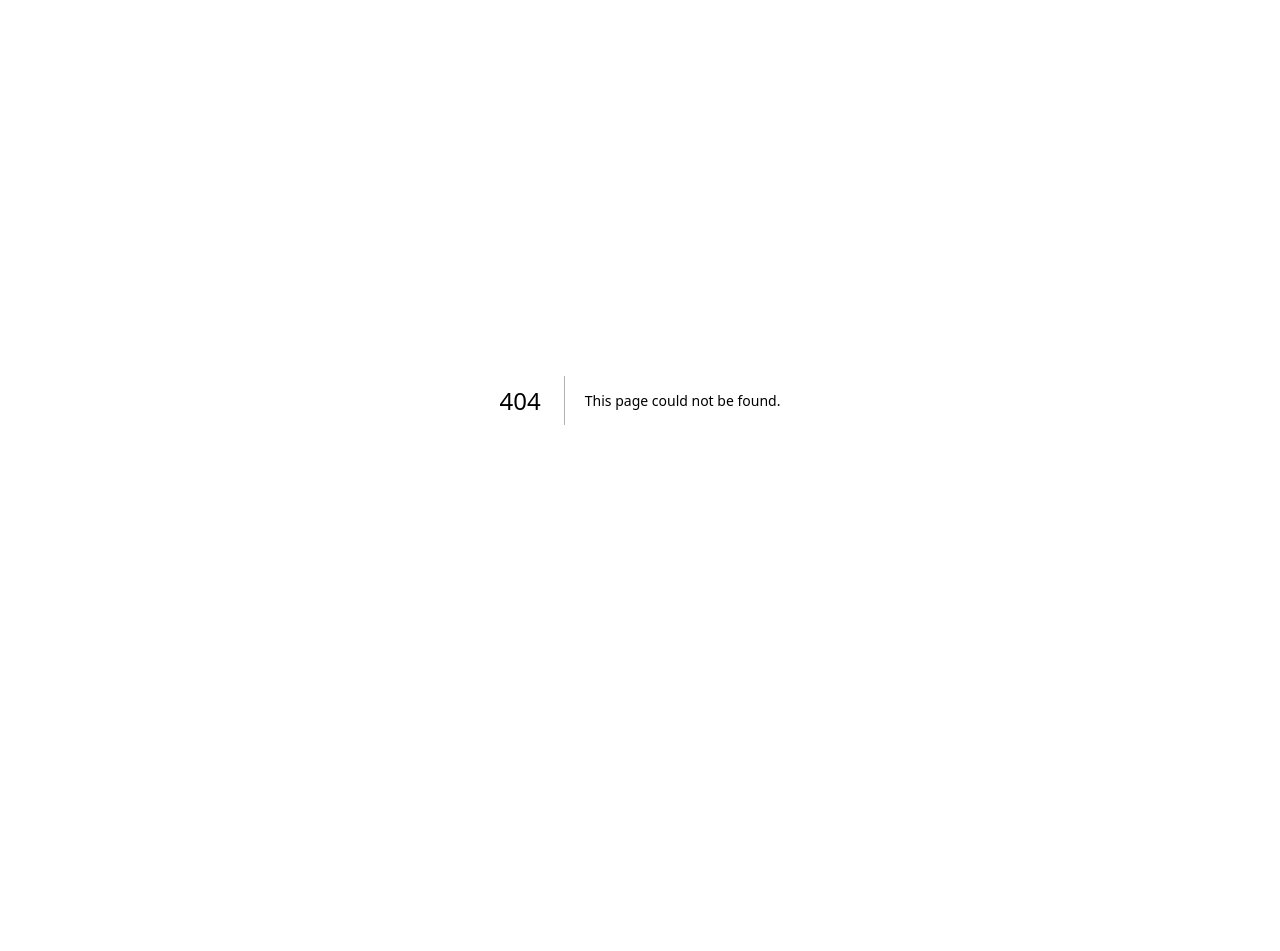
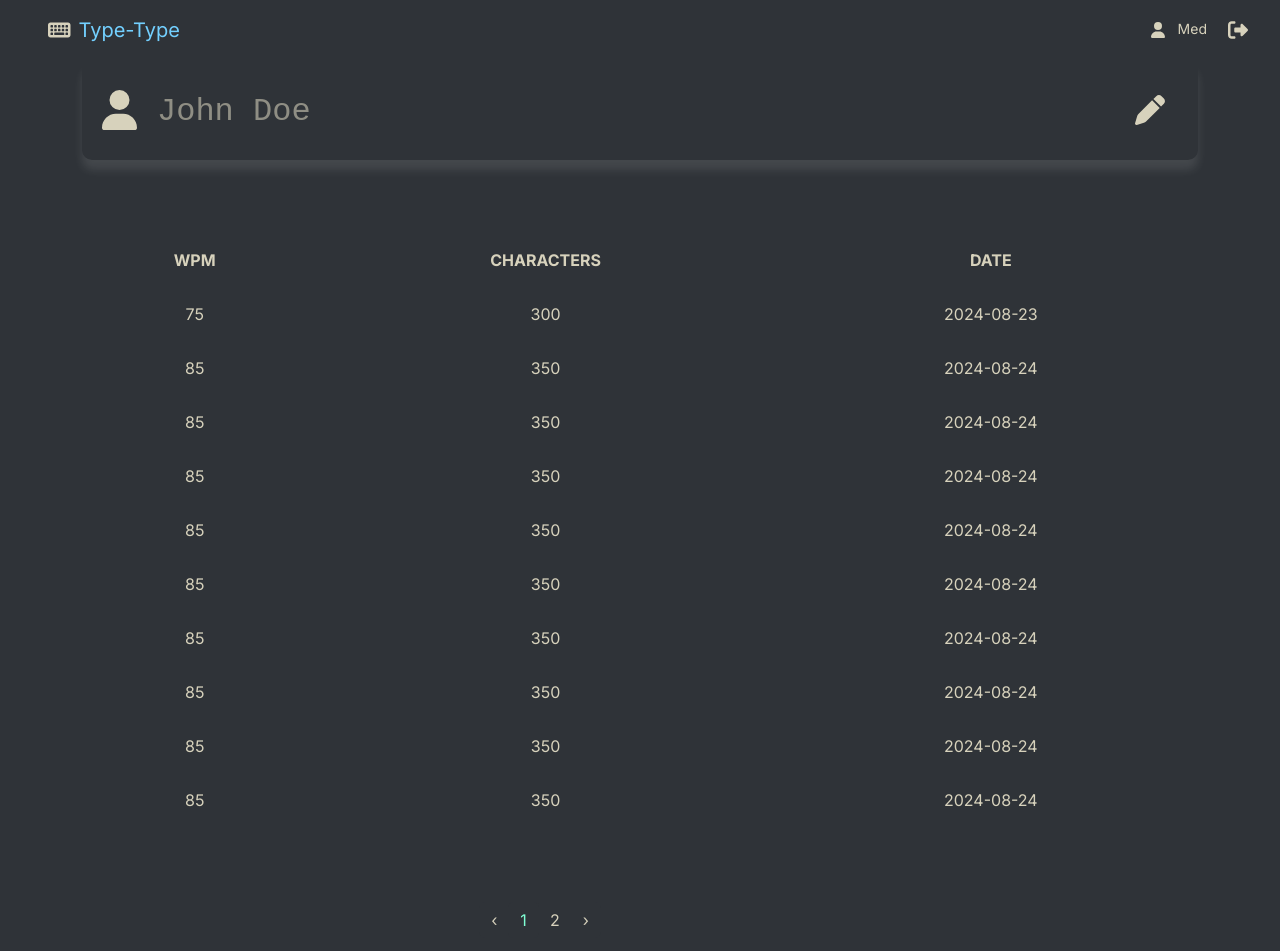
Before and after one commit to MedSyd1/type-front, a Next.js app: page /profile in a window 1280 px wide. Before the commit this address had no page. Shown: the top 951 px of the page. Before the commit the page ends 800 px from the top, so only its background shows below. Built offline with nearby package versions, Linux system fonts and the light colour scheme.

Commit message:
only the edit page left

```diff
--- a/app/components/Header.tsx
+++ b/app/components/Header.tsx
@@ -9,13 +9,13 @@ export default function Header() {
   <>
     <nav className="navbar navbar-light " style={{background:""}}>
 
-        <a className="navbar-brand" href="#home" style={{color : "#73D0FF"}}>
+        <a className="navbar-brand" href="/home" style={{color : "#73D0FF"}}>
             <FontAwesomeIcon className="ms-5 me-2 fa-1x" style={{color:'#D7D2BC'}} icon={faKeyboard}/>
             Type-Type
         </a>
 
         <div className="d-flex align-items-center">
-          <a className="btn" href="#Profile" style={{ color: "#D7D2BC" }}>
+          <a className="btn" href="/profile" style={{ color: "#D7D2BC" }}>
             <FontAwesomeIcon className="btn" style={{ color: '#D7D2BC' }} icon={faUser} />
             <small style={{ lineHeight: '1' }}>Med</small> {/* Adjust margin as needed */}
           </a>
--- a/app/components/Result.tsx
+++ b/app/components/Result.tsx
@@ -4,31 +4,29 @@ import { faChevronRight } from '@fortawesome/free-solid-svg-icons';
 import { TestProps } from '../provider';
 import "./result.css"
 
-export default function Result({ setResult }: TestProps) {
+export default function Result({updateState,wpm,ts,nc,nw}:TestProps) {
     return (
         <div className="Resultcontainer">
             <div className="wpm">
                 <label htmlFor="">wpm</label>
-                <div className="div">73</div>
+                <div className="div">{wpm}</div>
             </div>
             <div className="container1">
                 <div className="characters">
                     <label htmlFor="">characters</label>
                     <div className="char">
-                        <span>91</span>
-                        <span>/</span>
-                        <span>7</span>
-                        <span>/</span>
-                        <span>1</span>
+                        <span className='correctNc'>{nc}</span>
+                        <span> / </span>
+                        <span className='wrongNw'>{nw}</span>
                         </div>
                 </div>
                 <div className="time">
                     <label htmlFor="">time</label>
-                    <div className="tm">15 s</div>
+                    <div className="tm">{Math.floor(ts || 0)} <span className='seconds'>s</span></div>
                 </div>
             </div>
             <div className="button-container">
-                <button className="icon-button" onClick={() => setResult(false)}>
+                <button className="icon-button" onClick={updateState}>
                     <FontAwesomeIcon icon={faChevronRight} />
                 </button>
             </div>
--- a/app/components/Test.tsx
+++ b/app/components/Test.tsx
@@ -9,7 +9,7 @@ import {
   TestProps,
 } from "../provider";
 
-export default function Test({ setResult }: TestProps) {
+export default function Test({getInfos}:TestProps) {
   const [line, setLine] = useState("");
   const [characters, setCharacters] = useState<customeCharacter[]>([]);
   const [expectedLetter, setExpectedLetter] = useState<customeCharacter | null>(
@@ -21,10 +21,10 @@ export default function Test({ setResult }: TestProps) {
   const [R, setR] = useState(true);
   const [start,setStart] = useState<Date | null>(null)
   const [end,setEnd] = useState<Date | null>(null)
-  const [AR,setAR] = useState(false)
+
+
   const handleKeydown = (event: KeyboardEvent) => {
 
-    setAR(true)
 
     if (event.key === "Backspace") {
       setR(false);
@@ -47,9 +47,10 @@ export default function Test({ setResult }: TestProps) {
     });
   };
 
+
   useEffect(() => {
-    // setLine(randomWords(10).join(" ").trim());
-    setLine("make make make");
+    // setLine(randomWords(1).join(" ").trim());
+    setLine("make then that lost of");
     window.addEventListener("keydown", handleKeydown);
     return () => {
       window.removeEventListener("keydown", handleKeydown);
@@ -65,18 +66,11 @@ export default function Test({ setResult }: TestProps) {
     if (index === 1 && start === null)
         setStart(new Date())
     if (index === line.length) {
-      if (correctIds.includes(index - 1)) {
-        setLine("");
-        setCharacters([]);
-        setExpectedLetter(null);
-        setIndex(0);
-        setCorrectIds([]);
-        setWrongIds([]);
-        setR(true);
+      if (correctIds.includes(index - 1) || wrongIds.includes(index -1)) {
         if(end === null)
           setEnd(new Date())
-        // setResult(true)
       }
+
     }
     setExpectedLetter(arrayCharacters(line)[index]);
   }, [index]);
@@ -95,11 +89,13 @@ export default function Test({ setResult }: TestProps) {
     }
   }, [R]);
 
-useEffect(()=>{
-  console.log("start : " , start?.getTime())
-  console.log("end  : " , end?.getTime())
+useEffect(() =>{
+  if (start !== null && end !== null)
+    if(getInfos)
+    getInfos(start,end,correctIds,wrongIds)
+},[start,end])
 
-},[start,end])
+
 
   return (
     <div className="container">
--- a/app/home/page.tsx
+++ b/app/home/page.tsx
@@ -5,18 +5,37 @@ import Test from '../components/Test';
 import { useState } from "react";
 import Result from "../components/Result";
 
+
 export default function Home() {
 
   const [result,setResult] = useState(false);
+  const [ts,setTs] = useState(0);
+  const [wpm,setWpm] = useState(0);
+  const [nc,setNc] = useState(0);
+  const [nw,setNw] = useState(0);
 
+
+  const getInfos = (start:Date,end:Date,corretIds:number[],wrongIds:number[]) => {
+
+    setNc(corretIds.length)
+    setNw(wrongIds.length)
+    let ts = (end.getTime() - start.getTime()) / 1000;
+    setTs(ts)
+    let tm = ts / 60;
+    const words = corretIds.length / 5;
+    const wpm = Math.round(words / tm);
+    setWpm(wpm)
+    setResult(true)
+  }
 
   return (
     <>
       <Header></Header>
       <main>
-        {/* here we need to create a condition to render either the Test or the Result */}
-      {!result && <Test  setResult={setResult} />}
-      {result && <Result setResult={setResult} />}
+      {!result && <Test  getInfos={getInfos}  />}
+
+      {result && <Result  updateState={()=> setResult(false)} wpm={wpm} ts={ts} nc={nc} nw={nw} />}
+
       </main>
 
     </>
--- /dev/null
+++ b/app/profile/page.tsx
@@ -0,0 +1,95 @@
+"use client";
+// Profile.tsx
+import { faUser, faPen } from '@fortawesome/free-solid-svg-icons';
+import { useState } from 'react';
+import { Pagination } from 'react-bootstrap'; // Import Pagination
+import Header from "../components/Header";
+import "./profile.css";
+import { FontAwesomeIcon } from '@fortawesome/react-fontawesome';
+
+const resultsPerPage = 10; // Number of results per page
+
+export default function Profile() {
+  const [currentPage, setCurrentPage] = useState(1);
+
+  const results = [
+    { wpm: 75, characters: 300, date: '2024-08-23' },
+    { wpm: 85, characters: 350, date: '2024-08-24' },
+    { wpm: 85, characters: 350, date: '2024-08-24' },
+    { wpm: 85, characters: 350, date: '2024-08-24' },
+    { wpm: 85, characters: 350, date: '2024-08-24' },
+    { wpm: 85, characters: 350, date: '2024-08-24' },
+    { wpm: 85, characters: 350, date: '2024-08-24' },
+    { wpm: 85, characters: 350, date: '2024-08-24' },
+    { wpm: 85, characters: 350, date: '2024-08-24' },
+    { wpm: 85, characters: 350, date: '2024-08-24' },
+    { wpm: 85, characters: 350, date: '2024-08-24' },
+    { wpm: 85, characters: 350, date: '2024-08-24' },
+    // Add more results as needed
+  ];
+
+  const indexOfLastResult = currentPage * resultsPerPage;
+  const indexOfFirstResult = indexOfLastResult - resultsPerPage;
+  const currentResults = results.slice(indexOfFirstResult, indexOfLastResult);
+
+  const pageNumbers = Math.ceil(results.length / resultsPerPage);
+
+  return (
+    <>
+      <Header />
+      <div className="container profile-container">
+        <div className="userSection">
+          <div className="user-info">
+            <FontAwesomeIcon className="user-icon" icon={faUser} />
+            <div className="user-details">
+              <h2 className="user-name">John Doe</h2>
+            </div>
+          </div>
+          <FontAwesomeIcon className="btn edit-icon" icon={faPen} onClick={()=>console.log("edit")} />
+        </div>
+
+        <div className="result-table mt-5">
+
+          <table className="custom-table table-striped table-dark">
+            <thead>
+              <tr>
+                <th>WPM</th>
+                <th>Characters</th>
+                <th>Date</th>
+              </tr>
+            </thead>
+            <tbody>
+              {currentResults.map((result, index) => (
+                 <tr key={index}>
+                  <td>{result.wpm}</td>
+                  <td>{result.characters}</td>
+                  <td>{result.date}</td>
+                </tr>
+              ))}
+            </tbody>
+          </table>
+
+
+          <Pagination className="justify-content-center custom-pagination">
+  <Pagination.Prev
+    onClick={() => setCurrentPage(prev => Math.max(prev - 1, 1))}
+  />
+  {[...Array(pageNumbers)].map((_, index) => (
+    <Pagination.Item
+      key={index + 1}
+      active={index + 1 === currentPage}
+      onClick={() => setCurrentPage(index + 1)}
+    >
+      {index + 1}
+    </Pagination.Item>
+  ))}
+  <Pagination.Next
+    onClick={() => setCurrentPage(prev => Math.min(prev + 1, pageNumbers))}
+  />
+</Pagination>
+
+        </div>
+      </div>
+    </>
+  );
+}
--- /dev/null
+++ b/app/profile/profile.css
@@ -0,0 +1,128 @@
+
+
+body{
+    background: #2F3338;
+    color : white;
+    font :  "Roboto Mono", "Roboto Mono", "Vazirmatn", monospace ;
+}
+
+
+.profile-container {
+    display: flex;
+    flex-direction: column;
+    width: 100%;
+  }
+
+  .userSection {
+    display: flex;
+    justify-content: space-between;
+    align-items: center;
+    width: 100%;
+    height: 100px;
+    border-radius: 10px;
+    padding: 20px;
+    box-shadow: 0 10px 10px rgba(255, 255, 255, 0.1);
+    margin-bottom: 20px;
+
+  }
+
+  .user-info {
+    display: flex;
+    align-items: center;
+  }
+
+  .user-icon {
+    font-size: 40px;
+    color: #D7D2BC;
+  }
+
+  .user-details {
+    margin-left: 20px;
+    display: flex;
+    flex-direction: column;
+    justify-content: center;
+  }
+
+  .user-name {
+    margin-top: 10px;
+    font-size: 20px;
+    font : 32px  "Roboto Mono", "Roboto Mono", "Vazirmatn", monospace ;
+    color:#8F8E84;
+  }
+
+  .edit-icon {
+    font-size: 30px;
+    color: #D7D2BC;
+  }
+
+
+
+  .custom-table {
+    border-collapse: separate;
+    border-spacing: 0 10px; /* Add space between rows */
+
+    color: #D7D2BC;
+
+    width: 100%;
+  }
+
+
+  .custom-table th,
+  .custom-table td {
+    padding: 10px;
+    text-align: center; /* Center-align text in cells */
+
+
+  }
+
+  .custom-table th {
+
+    font-weight: bold;
+    text-transform: uppercase;
+  }
+
+  .custom-table tr {
+
+    transition: background-color 0.3s ease; /* Smooth transition for hover effect */
+    border-radius: 10px;
+  }
+
+  .custom-table tr:hover {
+    background-color: #343a40; /* Slightly lighter on hover */
+  }
+
+  .custom-table tr:first-child {
+    border-top-left-radius: 10px;
+    border-top-right-radius: 10px;;
+  }
+
+  .custom-table tr:last-child {
+    border-bottom-left-radius: 10px;
+    border-bottom-right-radius: 10px;
+  }
+
+
+  .custom-pagination .page-link {
+    background: #2F3338;
+    color: #D7D2BC;
+    border: none;
+    margin-top: 70px;
+    right:100px;
+  }
+
+  .custom-pagination .page-link:hover {
+    background: #24272b;
+    border-radius: 5px;
+    box-shadow: 0 10px 10px rgba(255, 255, 255, 0.1);
+
+  }
+
+  .custom-pagination .page-item.active .page-link {
+    border-radius: 5px;
+    border: none;
+    color:aquamarine
+  }
+
+  .custom-pagination .page-link:focus {
+    box-shadow: 0 10px 10px rgba(255, 255, 255, 0.1);
+  }
--- a/app/provider.tsx
+++ b/app/provider.tsx
@@ -49,5 +49,10 @@ export const  arrayCharacters  = (line:string) : customeCharacter[] => {
     return cs
 }
 export type TestProps  = {
-    setResult : (value:boolean) => void;
+    getInfos? : (start:Date,end:Date,correctIs:number[],wrongIds:number[]) => void;
+    updateState?: () => void;
+    wpm?: number;  // Optional properties
+    ts?: number;
+    nc?: number;
+    nw?: number;
 }
--- a/package.json
+++ b/package.json
@@ -15,6 +15,7 @@
     "bootstrap": "^5.3.3",
     "next": "14.2.5",
     "react": "^18",
+    "react-bootstrap": "^2.10.4",
     "react-dom": "^18"
   },
   "devDependencies": {
```
Also changed, not shown: app/components/result.css (+68 -16 lines), app/home/css.css (+12 -0 lines), app/profile/editProfile/page.tsx (added), 1 other file (tests, documents, lock files or other folders).
